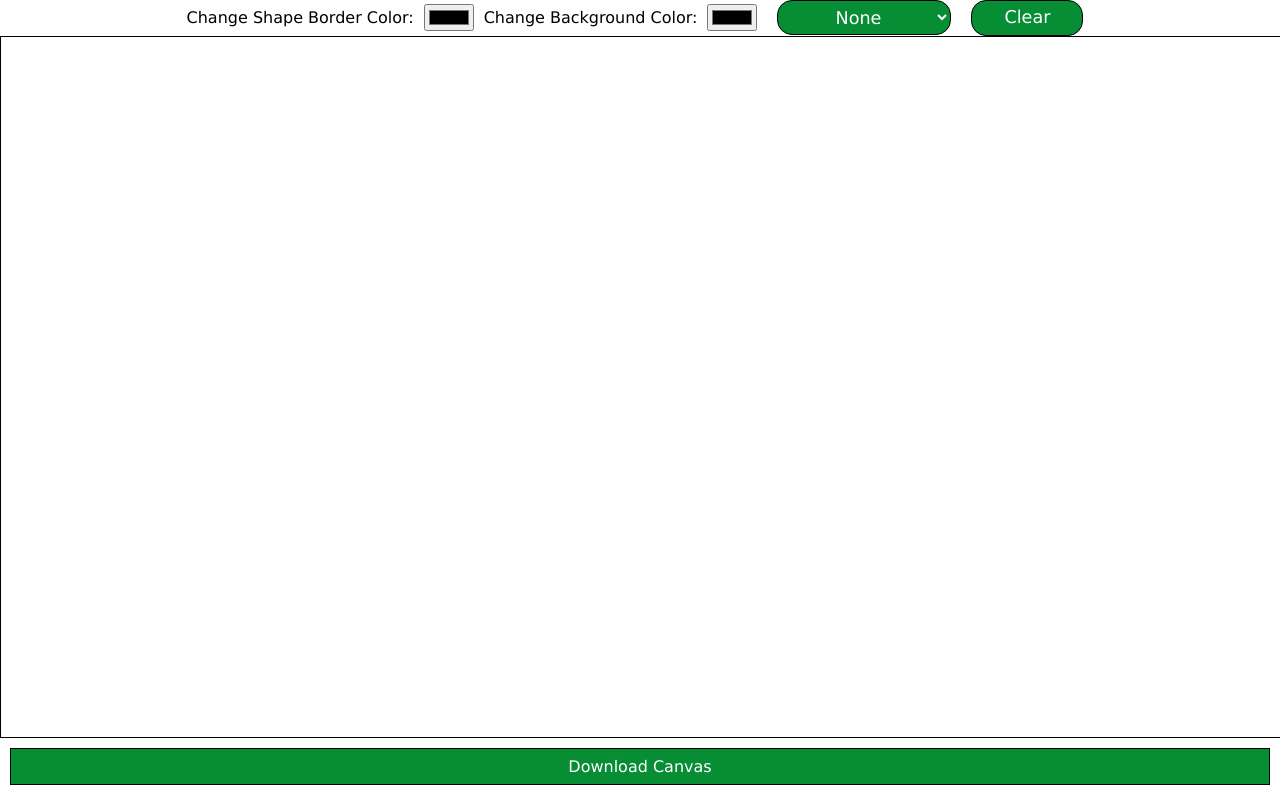
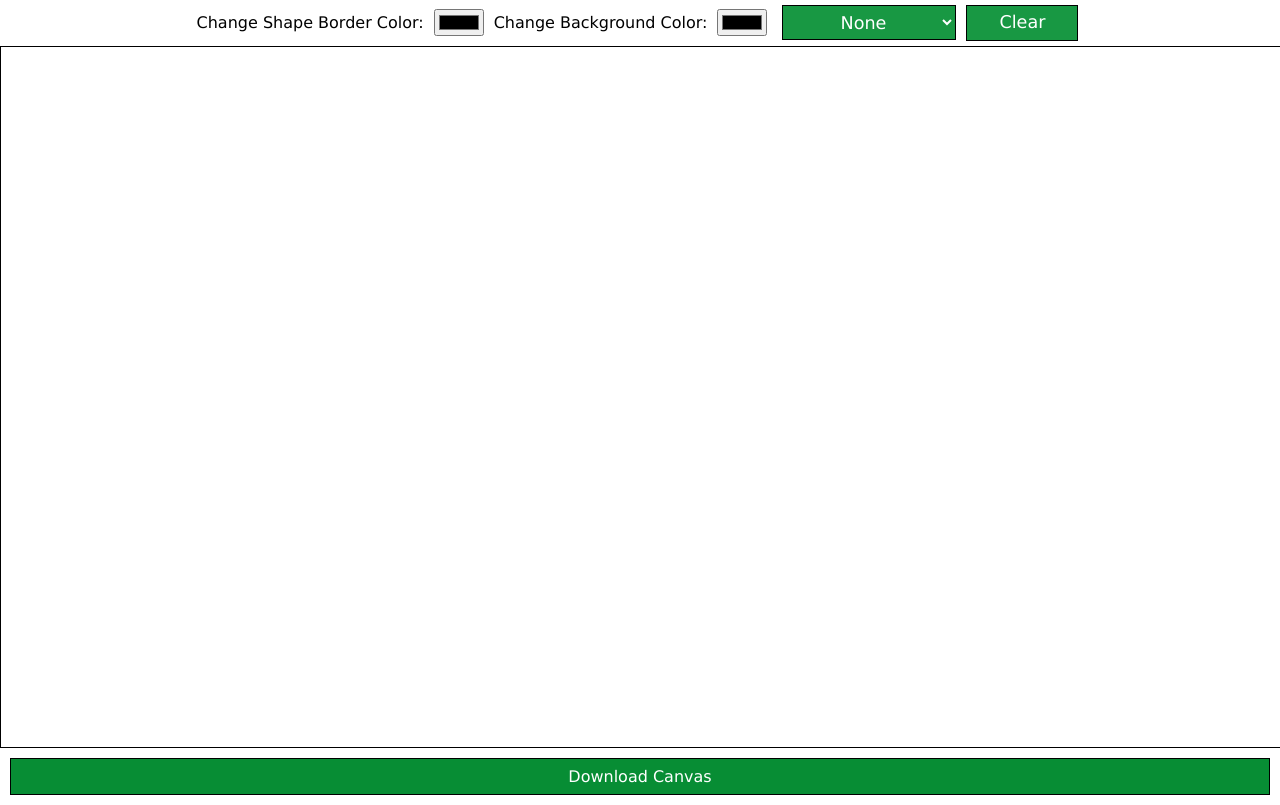
Before and after one commit to StavDorkam119/Ex-Canvas, a plain HTML site: page index.html in a window 1280 px wide. Drawn offline with Linux system fonts and the light colour scheme.

Commit message:
last commit

```diff
--- a/css/main.css
+++ b/css/main.css
@@ -23,9 +23,9 @@ button, select {
     text-decoration: none;
     border: 1px solid black;
     padding: 0.5rem 2rem;
-    margin: 0 10px 0;
-    background-color: #078d34;
-    border-radius: 15px;
+    margin: 5px;
+    background-color: #099237ef;
+    /* border-radius: 15px; */
     color: #ffffff;
     font-size: 1.1rem;
     line-height: 1;
--- a/js/canvas-controller.js
+++ b/js/canvas-controller.js
@@ -91,7 +91,7 @@ function drawCircle(x,y) {
     gCtx.beginPath();
     gCtx.arc(x, y, 75, 0, 2 * Math.PI);
     gCtx.stroke();
-    // gCtx.fill();
+    gCtx.fill();
 }
 
 function onClearCanvas() {
```
